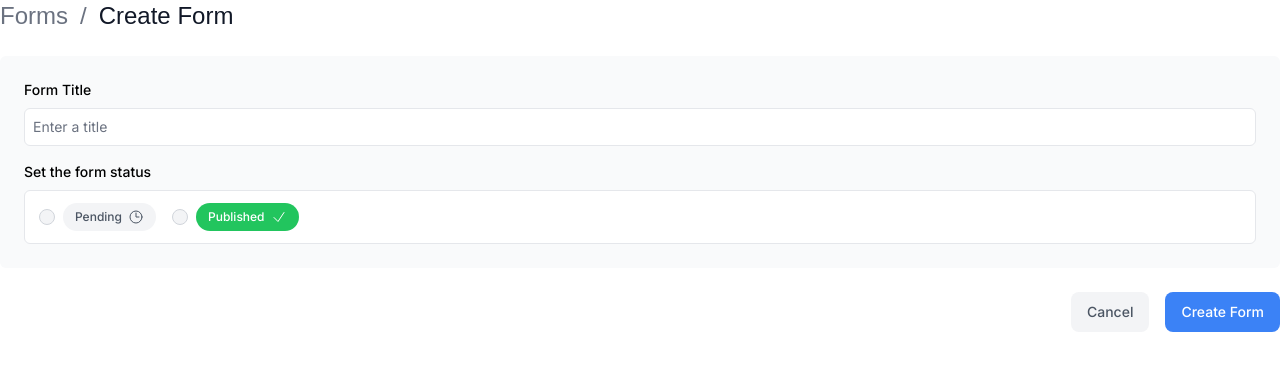
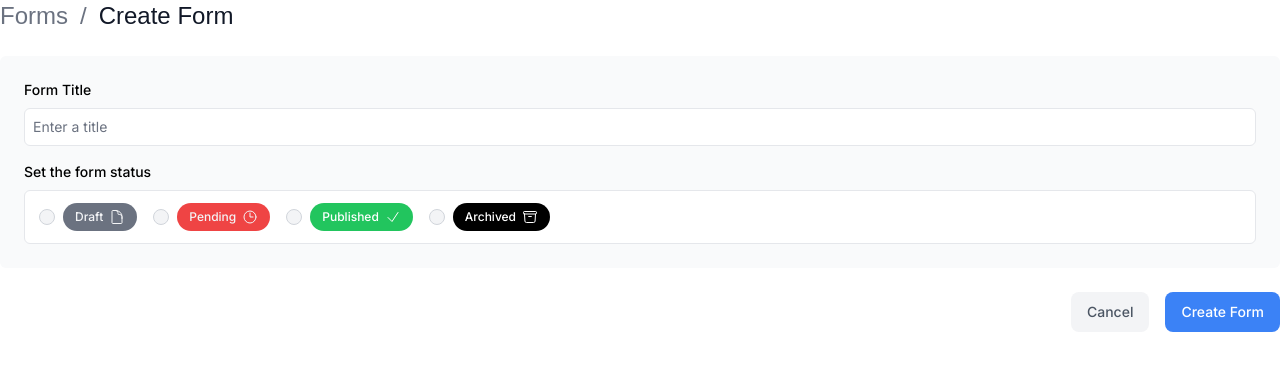
Before and after one commit to BasePaintDev/form, a Next.js app: page /dashboard/forms/create in a window 1280 px wide. Shown: the top 370 px of the page. Built offline with nearby package versions, Linux system fonts and the light colour scheme; a web font is replaced by a local one.

Commit message:
add draft and archived status

```diff
--- a/app/lib/actions.ts
+++ b/app/lib/actions.ts
@@ -17,7 +17,7 @@ const FormSchema = z.object({
   createdAt: z.date(),
   updatedAt: z.date(),
   title: z.string(),
-  status: z.enum(['pending', 'published']),
+  status: z.enum(['draft', 'pending', 'published', 'archived']),
 });
 
 const CreateForm = FormSchema.omit({
--- a/app/ui/forms/create-form.tsx
+++ b/app/ui/forms/create-form.tsx
@@ -1,9 +1,11 @@
 'use client';
 import Link from 'next/link';
 import {
+  ArchiveBoxIcon,
   CheckIcon,
   ClockIcon,
   CurrencyDollarIcon,
+  DocumentIcon,
   UserCircleIcon,
 } from '@heroicons/react/24/outline';
 import { Button } from '@/app/ui/button';
@@ -46,6 +48,22 @@ export default function Form() {
             <div className="flex gap-4">
               <div className="flex items-center">
                 <input
+                  id="draft"
+                  name="status"
+                  type="radio"
+                  value="draft"
+                  className="h-4 w-4 cursor-pointer border-gray-300 bg-gray-100 text-gray-600 focus:ring-2"
+                  required
+                />
+                <label
+                  htmlFor="draft"
+                  className="ml-2 flex cursor-pointer items-center gap-1.5 rounded-full bg-gray-500 px-3 py-1.5 text-xs font-medium text-gray-100"
+                >
+                  Draft <DocumentIcon className="h-4 w-4" />
+                </label>
+              </div>
+              <div className="flex items-center">
+                <input
                   id="pending"
                   name="status"
                   type="radio"
@@ -55,11 +73,12 @@ export default function Form() {
                 />
                 <label
                   htmlFor="pending"
-                  className="ml-2 flex cursor-pointer items-center gap-1.5 rounded-full bg-gray-100 px-3 py-1.5 text-xs font-medium text-gray-600"
+                  className="ml-2 flex cursor-pointer items-center gap-1.5 rounded-full bg-red-500 px-3 py-1.5 text-xs font-medium text-gray-100"
                 >
                   Pending <ClockIcon className="h-4 w-4" />
                 </label>
               </div>
+
               <div className="flex items-center">
                 <input
                   id="published"
@@ -74,6 +93,22 @@ export default function Form() {
                   className="ml-2 flex cursor-pointer items-center gap-1.5 rounded-full bg-green-500 px-3 py-1.5 text-xs font-medium text-white"
                 >
                   Published <CheckIcon className="h-4 w-4" />
+                </label>
+              </div>
+              <div className="flex items-center">
+                <input
+                  id="archived"
+                  name="status"
+                  type="radio"
+                  value="archived"
+                  className="h-4 w-4 cursor-pointer border-gray-300 bg-gray-100 text-gray-600 focus:ring-2"
+                  required
+                />
+                <label
+                  htmlFor="archived"
+                  className="ml-2 flex cursor-pointer items-center gap-1.5 rounded-full bg-black px-3 py-1.5 text-xs font-medium text-white"
+                >
+                  Archived <ArchiveBoxIcon className="h-4 w-4" />
                 </label>
               </div>
             </div>
--- a/app/ui/forms/edit-form.tsx
+++ b/app/ui/forms/edit-form.tsx
@@ -1,6 +1,11 @@
 'use client';
 import Link from 'next/link';
-import { CheckIcon, ClockIcon } from '@heroicons/react/24/outline';
+import {
+  ArchiveBoxIcon,
+  CheckIcon,
+  ClockIcon,
+  DocumentIcon,
+} from '@heroicons/react/24/outline';
 import { Button } from '@/app/ui/button';
 import { updateForm } from '@/app/lib/actions';
 import { useFormState } from 'react-dom';
@@ -59,6 +64,23 @@ export default function Form({ form }: { form: Form }) {
             <div className="flex gap-4">
               <div className="flex items-center">
                 <input
+                  id="draft"
+                  name="status"
+                  type="radio"
+                  value="draft"
+                  className="h-4 w-4 cursor-pointer border-gray-300 bg-gray-100 text-gray-600 focus:ring-2"
+                  defaultChecked={form.status === 'draft'}
+                  required
+                />
+                <label
+                  htmlFor="draft"
+                  className="ml-2 flex cursor-pointer items-center gap-1.5 rounded-full bg-gray-500 px-3 py-1.5 text-xs font-medium text-gray-100"
+                >
+                  Draft <DocumentIcon className="h-4 w-4" />
+                </label>
+              </div>
+              <div className="flex items-center">
+                <input
                   id="pending"
                   name="status"
                   type="radio"
@@ -69,11 +91,12 @@ export default function Form({ form }: { form: Form }) {
                 />
                 <label
                   htmlFor="pending"
-                  className="ml-2 flex cursor-pointer items-center gap-1.5 rounded-full bg-gray-100 px-3 py-1.5 text-xs font-medium text-gray-600"
+                  className="ml-2 flex cursor-pointer items-center gap-1.5 rounded-full bg-red-500 px-3 py-1.5 text-xs font-medium text-gray-100"
                 >
                   Pending <ClockIcon className="h-4 w-4" />
                 </label>
               </div>
+
               <div className="flex items-center">
                 <input
                   id="published"
@@ -89,6 +112,23 @@ export default function Form({ form }: { form: Form }) {
                   className="ml-2 flex cursor-pointer items-center gap-1.5 rounded-full bg-green-500 px-3 py-1.5 text-xs font-medium text-white"
                 >
                   Published <CheckIcon className="h-4 w-4" />
+                </label>
+              </div>
+              <div className="flex items-center">
+                <input
+                  id="archived"
+                  name="status"
+                  type="radio"
+                  value="archived"
+                  className="h-4 w-4 cursor-pointer border-gray-300 bg-gray-100 text-gray-600 focus:ring-2"
+                  defaultChecked={form.status === 'archived'}
+                  required
+                />
+                <label
+                  htmlFor="archived"
+                  className="ml-2 flex cursor-pointer items-center gap-1.5 rounded-full bg-black px-3 py-1.5 text-xs font-medium text-white"
+                >
+                  Archived <ArchiveBoxIcon className="h-4 w-4" />
                 </label>
               </div>
             </div>
--- a/app/ui/forms/status.tsx
+++ b/app/ui/forms/status.tsx
@@ -1,4 +1,9 @@
-import { CheckIcon, ClockIcon } from '@heroicons/react/24/outline';
+import {
+  ArchiveBoxIcon,
+  CheckIcon,
+  ClockIcon,
+  DocumentIcon,
+} from '@heroicons/react/24/outline';
 import clsx from 'clsx';
 
 export default function status({ status }: { status: string }) {
@@ -7,21 +12,35 @@ export default function status({ status }: { status: string }) {
       className={clsx(
         'inline-flex items-center rounded-full px-2 py-1 text-xs',
         {
-          'bg-gray-100 text-gray-500': status === 'pending',
+          'bg-gray-500 text-gray-100': status === 'draft',
+          'bg-red-500 text-gray-100': status === 'pending',
           'bg-green-500 text-white': status === 'published',
+          'bg-black text-gray-100': status === 'archived',
         },
       )}
     >
+      {status === 'draft' ? (
+        <>
+          Draft
+          <DocumentIcon className="ml-1 w-4" />
+        </>
+      ) : null}
       {status === 'pending' ? (
         <>
           Pending
-          <ClockIcon className="ml-1 w-4 text-gray-500" />
+          <ClockIcon className="ml-1 w-4" />
         </>
       ) : null}
       {status === 'published' ? (
         <>
           Published
-          <CheckIcon className="ml-1 w-4 text-white" />
+          <CheckIcon className="ml-1 w-4" />
+        </>
+      ) : null}
+      {status === 'archived' ? (
+        <>
+          Archived
+          <ArchiveBoxIcon className="ml-1 w-4" />
         </>
       ) : null}
     </span>
--- a/app/ui/forms/table.tsx
+++ b/app/ui/forms/table.tsx
@@ -3,6 +3,7 @@ import { UpdateForm, DeleteForm } from '@/app/ui/forms/buttons';
 import FormStatus from '@/app/ui/forms/status';
 import { formatDateToLocal } from '@/app/lib/utils';
 import { fetchForms } from '@/app/lib/data';
+import { ClipboardDocumentListIcon } from '@heroicons/react/24/outline';
 
 export default async function Table({
   query,
@@ -26,13 +27,7 @@ export default async function Table({
                 <div className="flex items-center justify-between border-b pb-4">
                   <div>
                     <div className="mb-2 flex items-center">
-                      <Image
-                        src={'/vercel.svg'}
-                        className="mr-2 rounded-full"
-                        width={28}
-                        height={28}
-                        alt={`${form.title}'s picture`}
-                      />
+                      <ClipboardDocumentListIcon width={28} />
                       <p>{form.title}</p>
                     </div>
                     <p className="text-sm text-gray-500">
@@ -85,13 +80,7 @@ export default async function Table({
                 >
                   <td className="whitespace-nowrap py-3 pl-6 pr-3">
                     <div className="flex items-center gap-3">
-                      <Image
-                        src={'/next.svg'}
-                        className="mr-2 rounded-full"
-                        width={28}
-                        height={28}
-                        alt={`${form.title}'s picture`}
-                      />
+                      <ClipboardDocumentListIcon width={28} />
                       <p>{form.title}</p>
                     </div>
                   </td>
```
